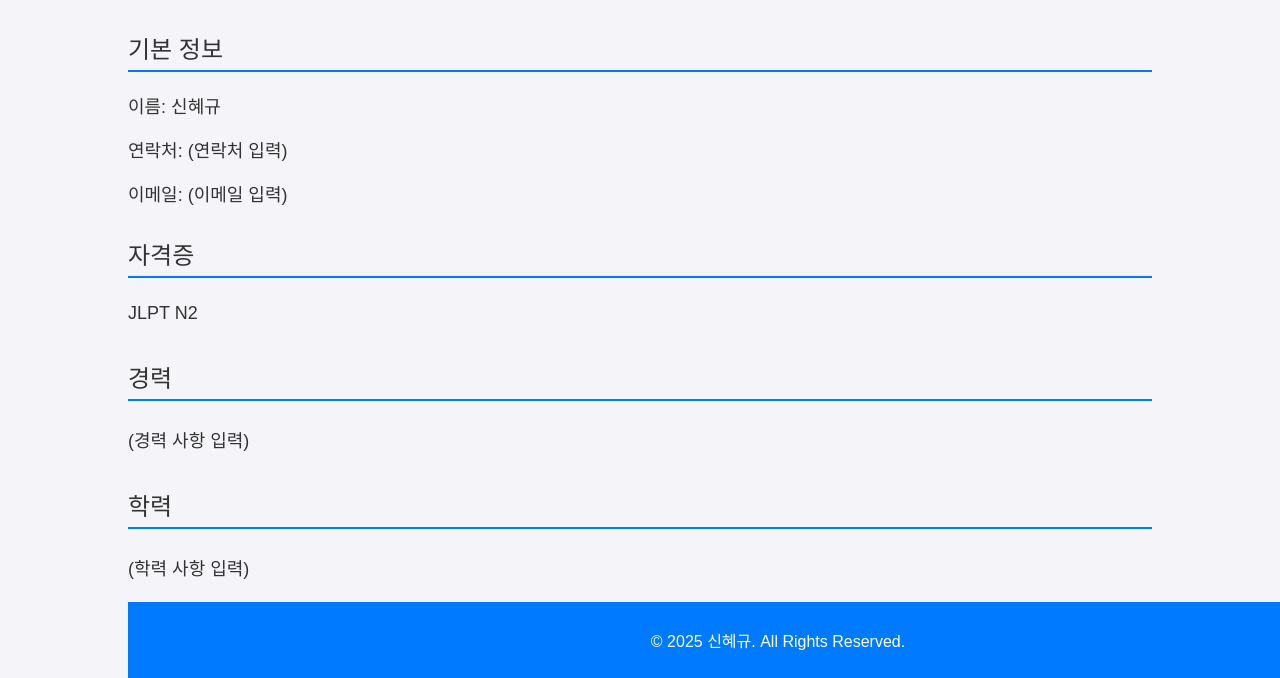
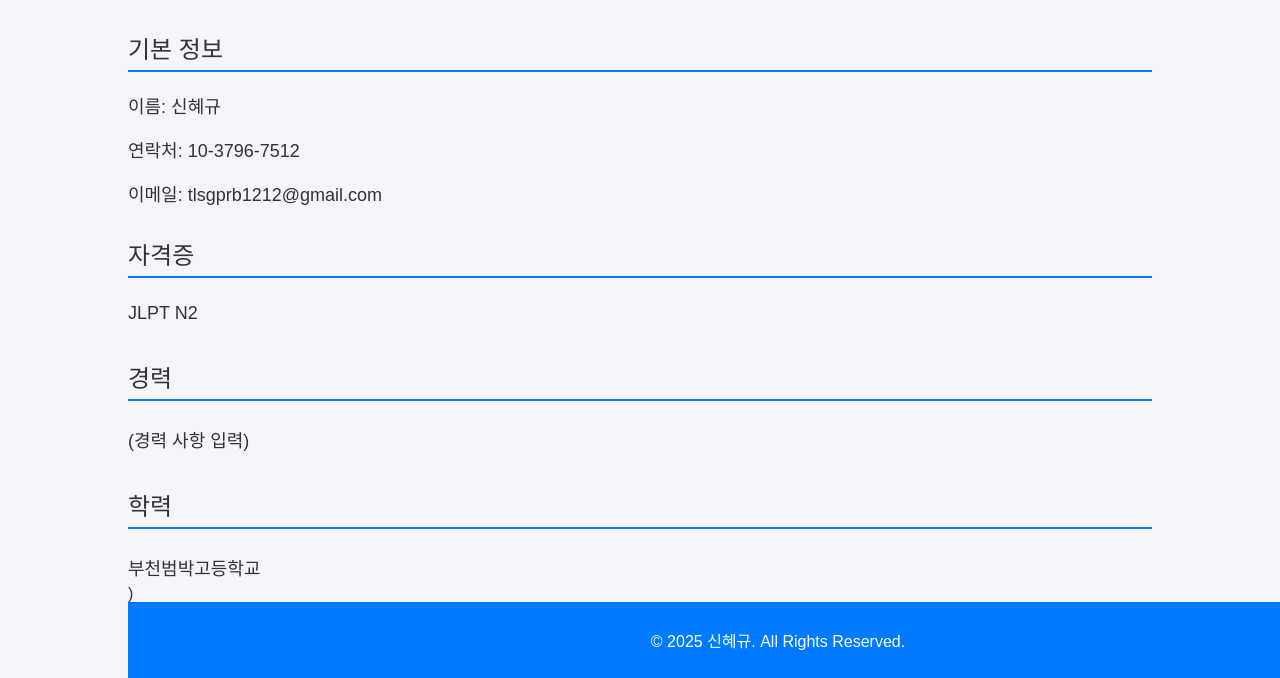
Before and after one commit to tlsgprb04/tlsgprb04.github.io, a plain HTML site: page index.html in a window 1280 px wide. Shown: the part 122-800 px from the top of the page. Drawn offline with Linux system fonts and the light colour scheme.

Commit message:
Update index.html

```diff
--- a/index.html
+++ b/index.html
@@ -70,8 +70,8 @@
             <div class="section-title">기본 정보</div>
             <div class="content">
                 <p>이름: 신혜규</p>
-                <p>연락처: (연락처 입력)</p>
-                <p>이메일: (이메일 입력)</p>
+                <p>연락처: 10-3796-7512</p>
+                <p>이메일: tlsgprb1212@gmail.com</p>
             </div>
         </section>
 
@@ -99,7 +99,7 @@
             <div class="section-title">학력</div>
             <div class="content">
                 <ul class="list">
-                    <li>(학력 사항 입력)</li>
+                    <li>부천범박고등학교</li>)</li>
                     <!-- 학력 사항 추가 -->
                 </ul>
             </div>
```
